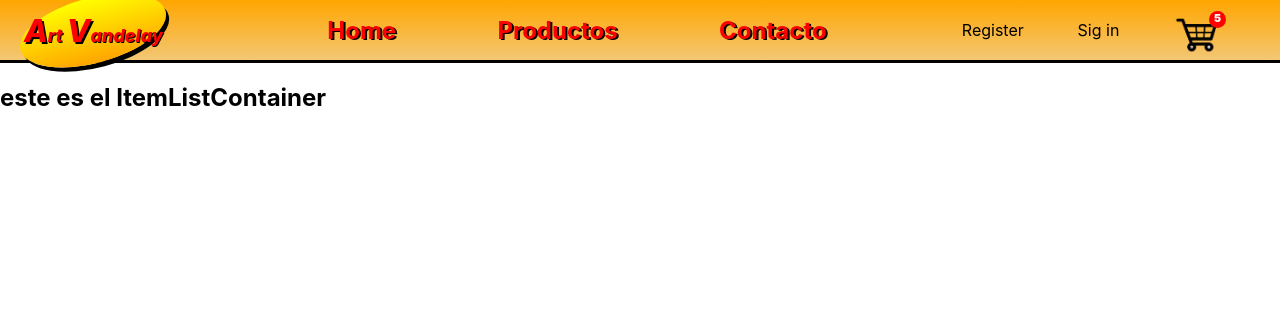
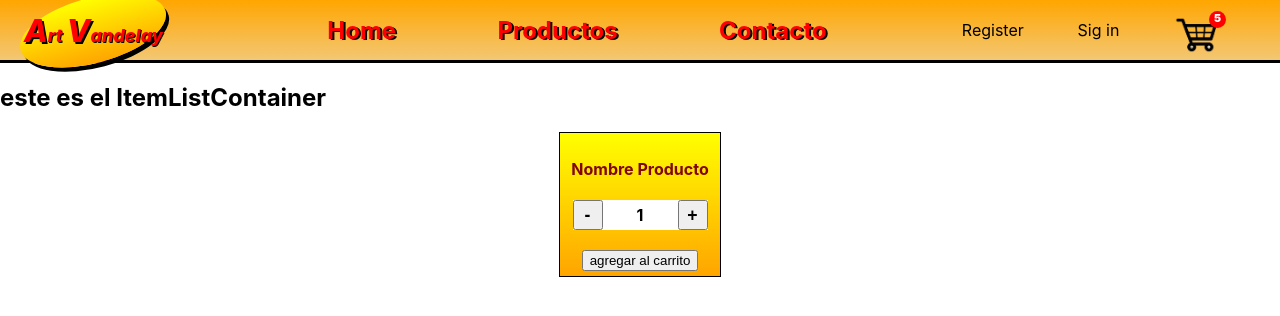
Before and after one commit to Pavlopkin/art-vandelay-app, a React (Create React App) app: page / in a window 1280 px wide. Shown: the top 316 px of the page. Built offline with nearby package versions, Linux system fonts and the light colour scheme.

Commit message:
Actividad 4 Agregué ItemCount

```diff
--- a/src/App.css
+++ b/src/App.css
@@ -79,3 +79,35 @@
   margin-left: -14px;
   font-size: 11px;
 }
+.contador{
+  background-image: linear-gradient(yellow, orange);
+  border: solid 1px rgb(0, 0, 0);
+  margin: auto;
+  padding: 5px;
+  width: 150px;
+  display: flex;
+  flex-direction: column;
+  align-items: center;
+}
+.contador h4{
+  color: rgb(129, 5, 5);
+  font-weight: 700;
+}
+.contador p{
+  font-weight: 700;
+}
+.botonera{
+  width: 90%;
+  display: flex;
+  justify-content: space-between;
+  align-items: center;
+  background-color: white;
+  height: 30px;
+  margin-bottom: 20px;
+}
+.btnSign{
+  width: 30px;
+  height: 30px;
+  font-weight: 800;
+  font-size: 1.1em;
+}
--- a/src/App.js
+++ b/src/App.js
@@ -2,6 +2,7 @@ import Navbar from './components/Navbar.js';
 
 import './App.css';
 import ItemListContainer from './components/ItemListContainer.js';
+
 
 function App() {
 
--- /dev/null
+++ b/src/components/ItemCount.js
@@ -0,0 +1,32 @@
+import { useState } from 'react';
+
+
+const ItemCount = ({stock, inicial}) => {
+    const [Cantidad, setCantidad] = useState(1); //hook
+    const increment = () => {
+        if(Cantidad < stock){
+            setCantidad(Cantidad+1);
+        }
+    }
+    const decrease = () => {
+        if(Cantidad > inicial){
+            setCantidad(Cantidad-1);
+        }
+    }
+
+    return (
+        <>
+            <div className="contador">
+                <h4>Nombre Producto</h4>
+                <div className="botonera">
+                    <button className="btnSign" onClick={decrease}>-</button>
+                    <p>{Cantidad}</p>
+                    <button className="btnSign" onClick={increment}>+</button>
+                </div>
+                <button>agregar al carrito</button>
+            </div>
+        </>
+    );
+}
+
+export default ItemCount;
--- a/src/components/ItemListContainer.js
+++ b/src/components/ItemListContainer.js
@@ -1,7 +1,11 @@
+import ItemCount from '../components/ItemCount';
+
+
 const ItemListContainer = ({greeting}) => {
     return (
         <div>
             <h2>{greeting}</h2>
+            <ItemCount stock="5" inicial="1" />
         </div>
     );
 }
--- a/src/components/Navbar.js
+++ b/src/components/Navbar.js
@@ -5,8 +5,8 @@ const Navbar = () => {
         <div className="navBar">
             <div className="Logo">
                     <a className="menuHome" href="#">
-                        <div class="menuOvalo">
-                            <p class="menuText"><span class="menuTextespecial">A</span>rt <span class="menuTextespecial">V</span>andelay</p>
+                        <div className="menuOvalo">
+                            <p className="menuText"><span className="menuTextespecial">A</span>rt <span className="menuTextespecial">V</span>andelay</p>
                         </div>
                     </a>
             </div>
```
